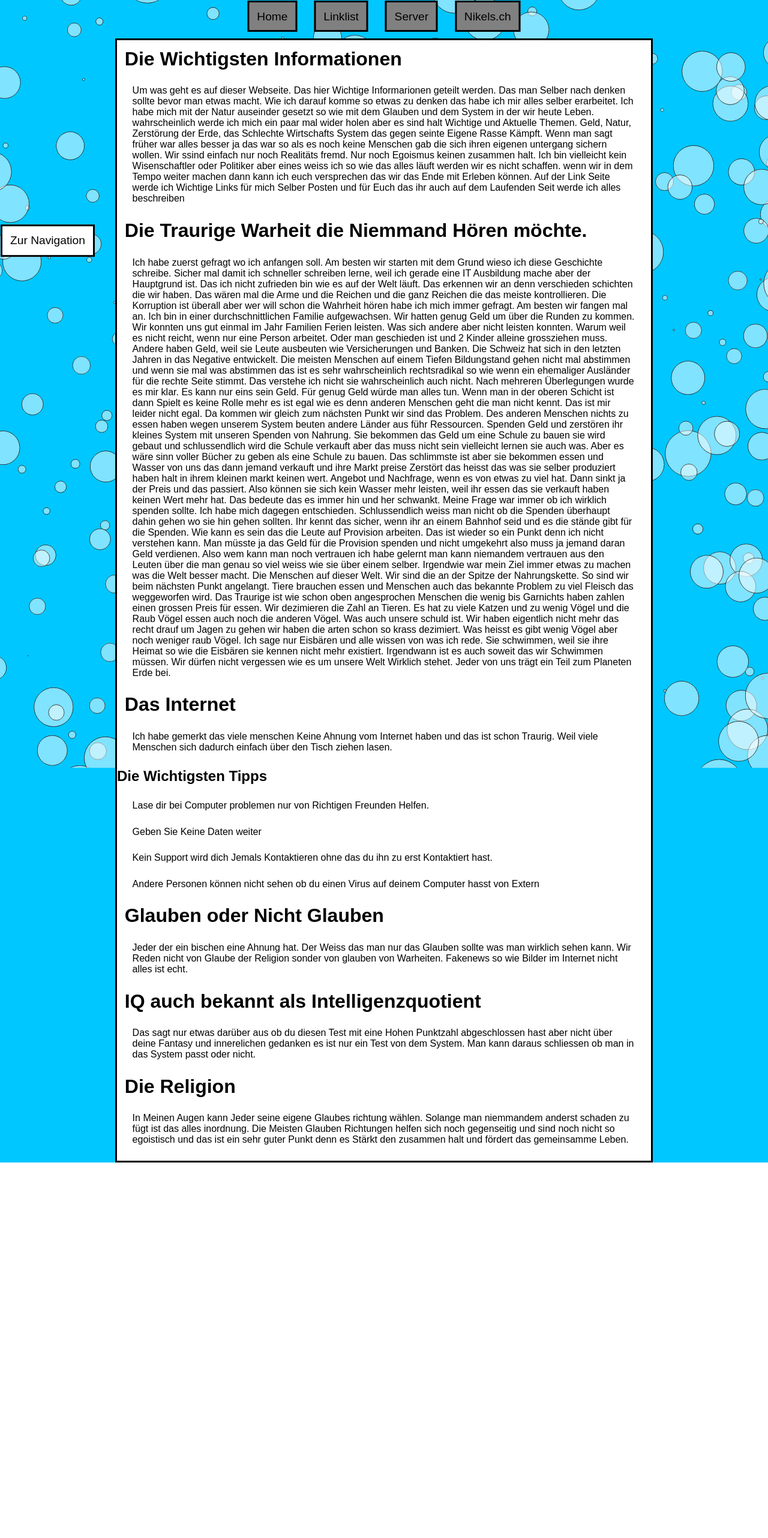
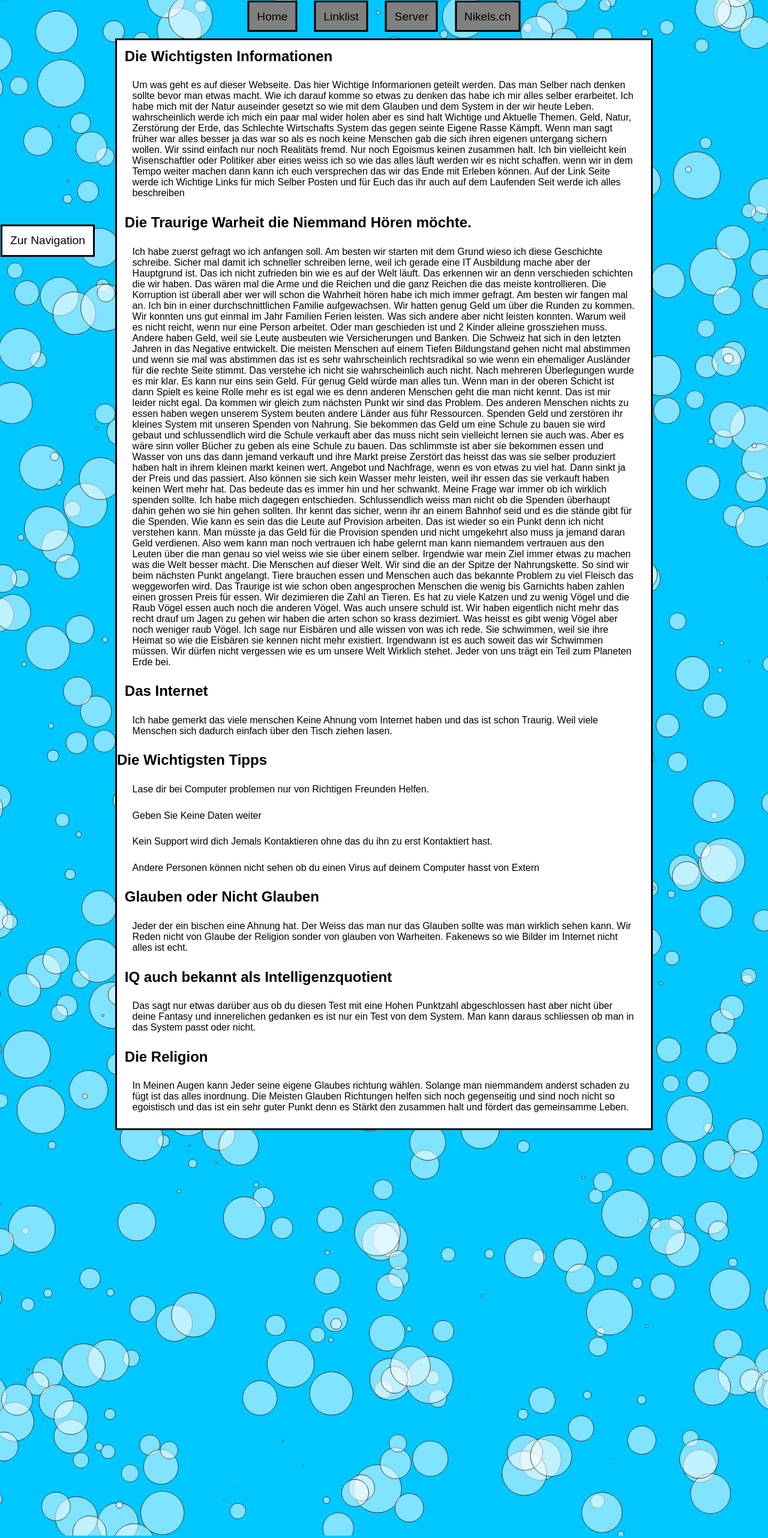
Before and after one commit to MasterNIci/nikels.ch, a PHP site: page / in a window 1280 px wide. Shown: the whole page at 60% size. Before the commit the page ends 1938 px from the top, so only its background shows below. Run offline with PHP 8.4, Linux system fonts and the light colour scheme.

Commit message:
fix not save

```diff
--- a/index.html
+++ b/index.html
@@ -52,7 +52,7 @@
     <section id="particles-js">
     <script src="js/particles.js"></script>
     <script src="js/app.js"></script>
-    </section>
+
     <master>
     <div>
       <h1>Die Wichtigsten Informationen</h1>
@@ -90,5 +90,6 @@
       <p>In Meinen Augen kann Jeder seine eigene Glaubes richtung wählen. Solange man niemmandem anderst schaden zu fügt ist das alles inordnung. Die Meisten Glauben Richtungen helfen sich noch gegenseitig und sind noch nicht so egoistisch und das ist ein sehr guter Punkt denn es Stärkt den zusammen halt und fördert das gemeinsamme Leben.</p>
     </div>
     </master>
+    </section>
   </body>
 </html>
--- a/main.css
+++ b/main.css
@@ -1,8 +1,8 @@
 body{
-  position: absolute;
+
   left: 0;
   right: 0;
-  bottom: 0;
+  bottom: auto;
   top: 0;
   margin: 0;
   padding: 0;
@@ -57,7 +57,7 @@ div{
 }
 
 section{
-  height: 100vw;
+  height: 200vw;
   width: 100%;
 }
 
```
